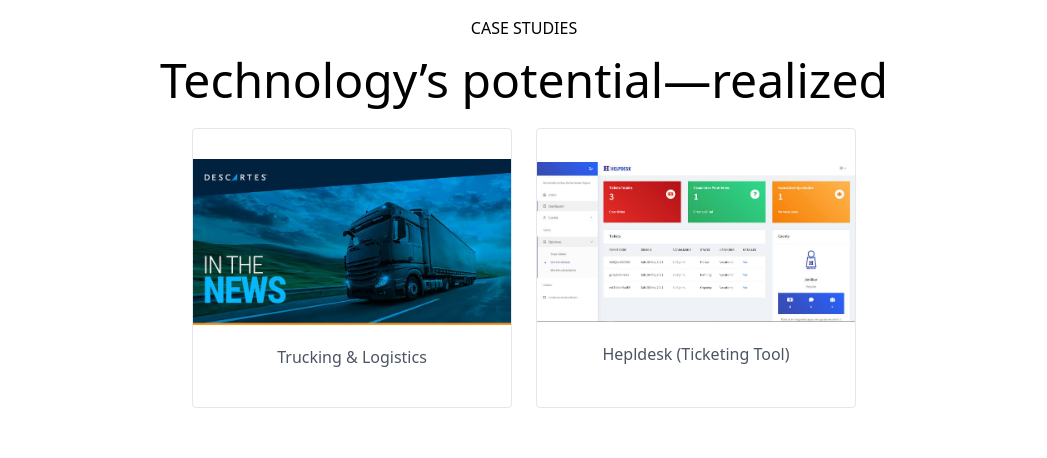
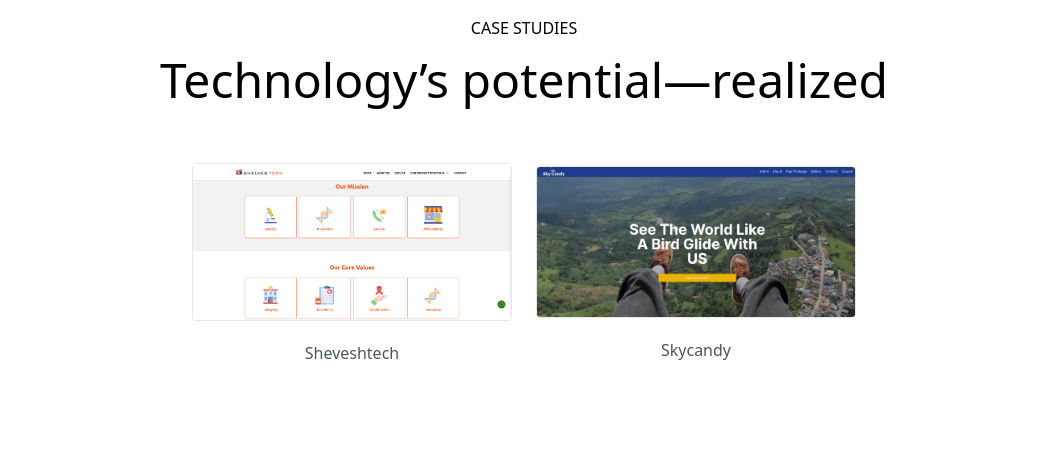
Before and after one commit to shivamdev24/NoblesseTech, a React (Vite) app: page / in a window 1280 px wide. Shown: the part 1040-1498 px from the top of the page, without its empty margins (116-1163 px from the left). Built offline with nearby package versions, Linux system fonts and the light colour scheme.

Commit message:
update photos

```diff
--- a/src/pages/Home.jsx
+++ b/src/pages/Home.jsx
@@ -1,5 +1,5 @@
-import Trucking from "../assets/imgs/images.jpeg";
-import Helpdesk from "../assets/imgs/helpdesk.jpeg";
+import ShelveshTech from "../assets/imgs/shelvesh2.png";
+import Skycandy from "../assets/imgs/skycandy.png";
 
 import { motion } from "framer-motion";
 import { HeroHighlight, Highlight } from "../components/ui/HeroHighlight";
@@ -8,15 +8,15 @@
 
 const cardsCaseStudy = [
   {
-    img: Trucking,
+    img: ShelveshTech,
     location: "",
-    path: "Trucking & Logistics",
+    path: "Sheveshtech",
     link: "/",
   },
   {
-    img: Helpdesk,
+    img: Skycandy,
     location: "",
-    path: "Hepldesk (Ticketing Tool)",
+    path: "Skycandy",
     link: "/",
   },
 ];
@@ -333,9 +333,9 @@
             {cardsCaseStudy.map((items, index) => (
               <div
                 key={index}
-                className="rounded overflow-hidden hover:shadow-gray-300 border border-gray-200 h-[35vh] w-full lg:w-[25vw] flex flex-col justify-center items-center hover:bg-white hover:text-black text-gray-600 hover:scale-105 duration-500 hover:shadow-lg"
+                className="rounded overflow-hidden hover:shadow-gray-300  border-gray-200 h-[35vh] w-full lg:w-[25vw] flex flex-col justify-center items-center hover:bg-white hover:text-black text-gray-600 hover:scale-105 duration-500 hover:shadow-lg"
               >
-                <img src={items.img} className="object-cover" alt="" />
+                <img src={items.img} className="object-cover rounded border" alt="" />
 
                 <div className="mt-3 p-2">
                   <p className="text-base "> {items.path} </p>
```
Also changed, not shown: src/assets/imgs/shelvesh2.png (added), src/assets/imgs/skycandy.png (added).
